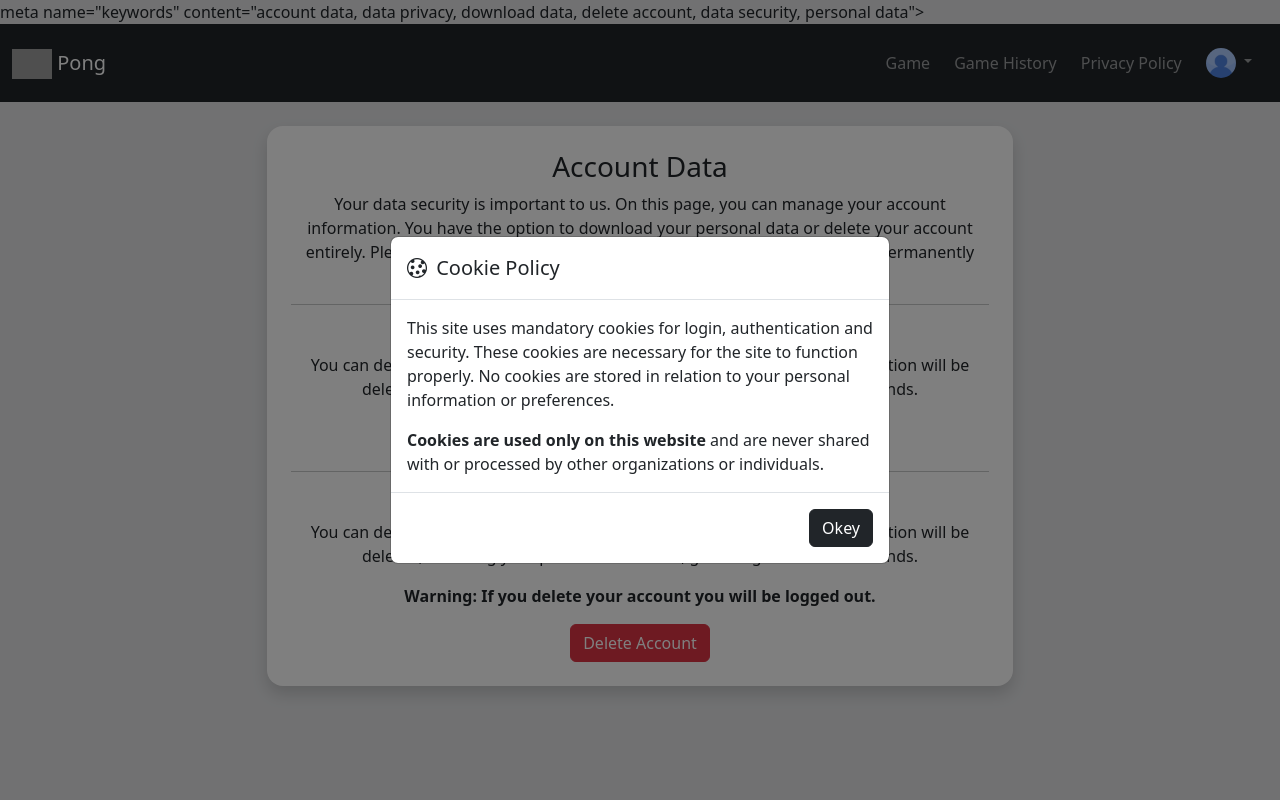
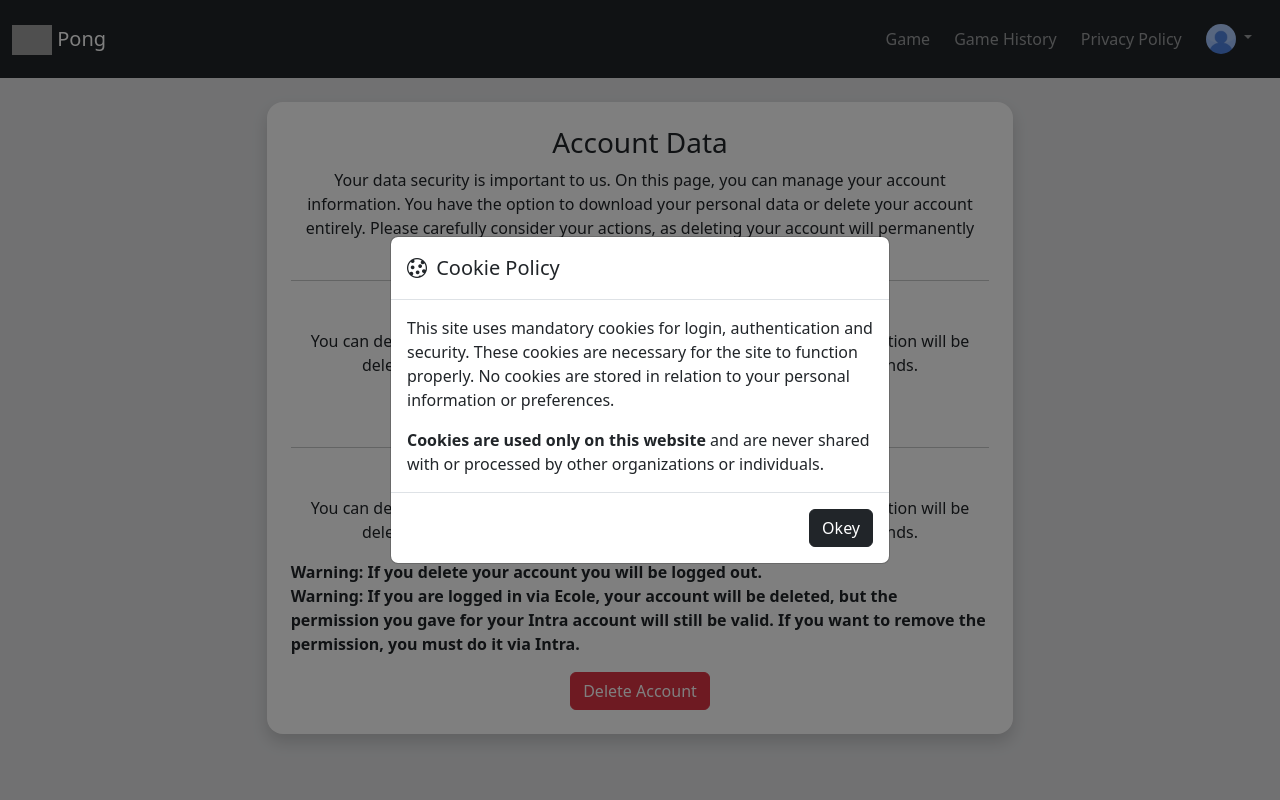
Before and after one commit to AslanAmca/ft_transcendence, a Django app: page /account-data/ in a window 1280 px wide. Run offline with Django 5.2, Linux system fonts and the light colour scheme; the visitor is signed in with stand-in values (Sample User, id 1); some libraries are stand-ins or nearby versions; grey boxes are pictures that could not be loaded.

Commit message:
basic improvement

```diff
--- a/django/pong/forms.py
+++ b/django/pong/forms.py
@@ -137,7 +137,9 @@ class ProfileForm(forms.ModelForm):
     def clean_display_name(self):
         invalid_endings = ['ecole', 'ecole42', 'ecole_42']
         display_name = self.cleaned_data.get('display_name')
-        if display_name and display_name.endswith(tuple(invalid_endings)):
+        username = self.instance.username
+
+        if display_name.endswith(tuple(invalid_endings)) and not username.endswith('@ecole'):
             raise forms.ValidationError("The display name must not end with ecole or ecole42.")
         return display_name
 
--- a/django/static/js/game_builder.js
+++ b/django/static/js/game_builder.js
@@ -48,7 +48,7 @@ export default class PongGame {
             .createGround(10, 5)
             .createWalls(10, 0.3, 0.1)
             .createPlayers(0.15, 0.2, 0.85, 0.03)
-            .createBall(0.09, 0.038);
+            .createBall(0.09, 0.039);
 
         // Oyun alanında ki skor görünümünü oluştur.
         this.fontLoader = new FontLoader();
--- a/django/templates/account_data.html
+++ b/django/templates/account_data.html
@@ -4,7 +4,7 @@
 
 {% block meta %}
 	<meta name="description" content="Manage your account data with ease. Download your personal data or delete your account and all associated data.">
-	meta name="keywords" content="account data, data privacy, download data, delete account, data security, personal data">
+	<meta name="keywords" content="account data, data privacy, download data, delete account, data security, personal data">
 {% endblock %}
 
 {% block title %}
@@ -41,9 +41,16 @@
 						You can delete your account. When you delete your account, all your information will be deleted,
 						including your profile information, game registration and friends.
 					</p>
-					<p class="fw-bold">
-						Warning: If you delete your account you will be logged out.
-					</p>
+					<ul class="list-unstyled fw-bold text-start mt-3">
+						<li>
+							Warning: If you delete your account you will be logged out.
+						</li>
+						<li>
+							Warning: If you are logged in via Ecole, your account will be deleted,
+							but the permission you gave for your Intra account will still be valid.
+							If you want to remove the permission, you must do it via Intra.
+						</li>
+					</ul>
 					{% csrf_token %}
 					<button id="deleteAccountButton" type="button" class="btn btn-danger w-auto">
 						Delete Account
```
